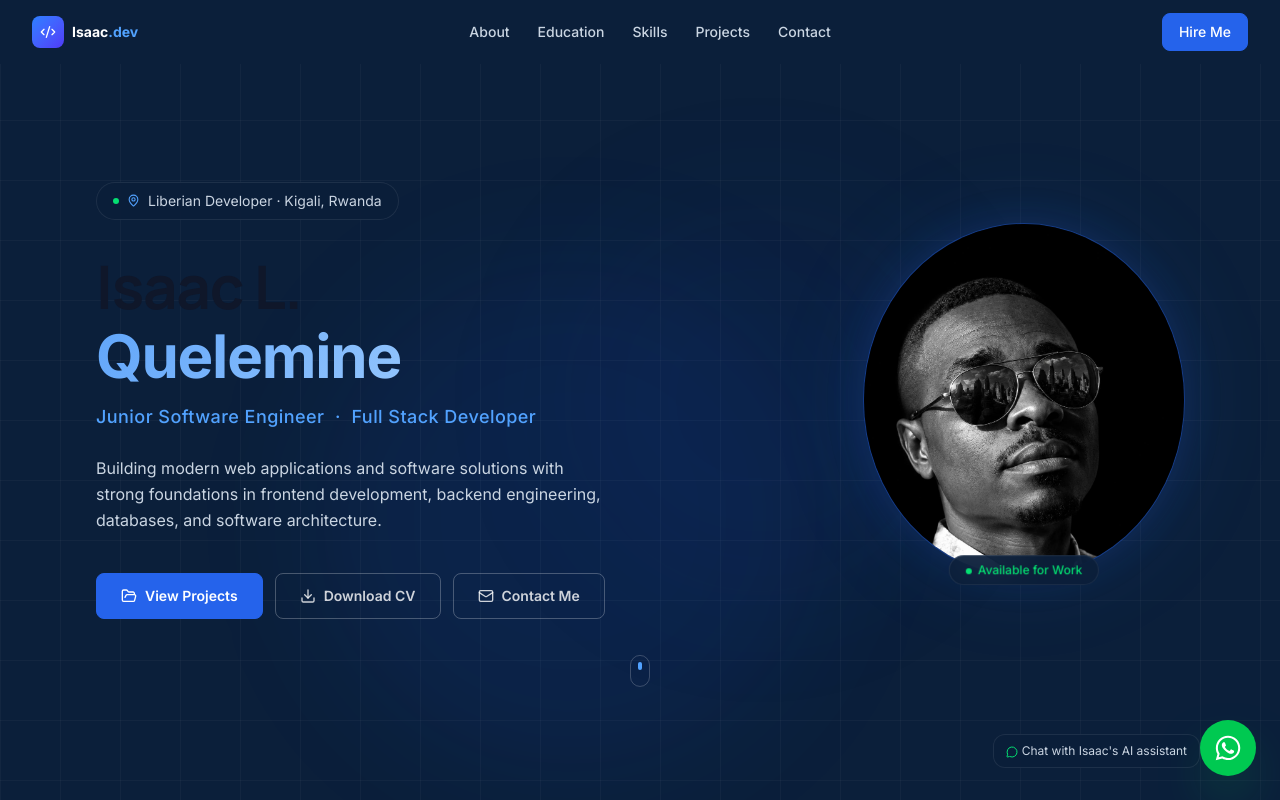
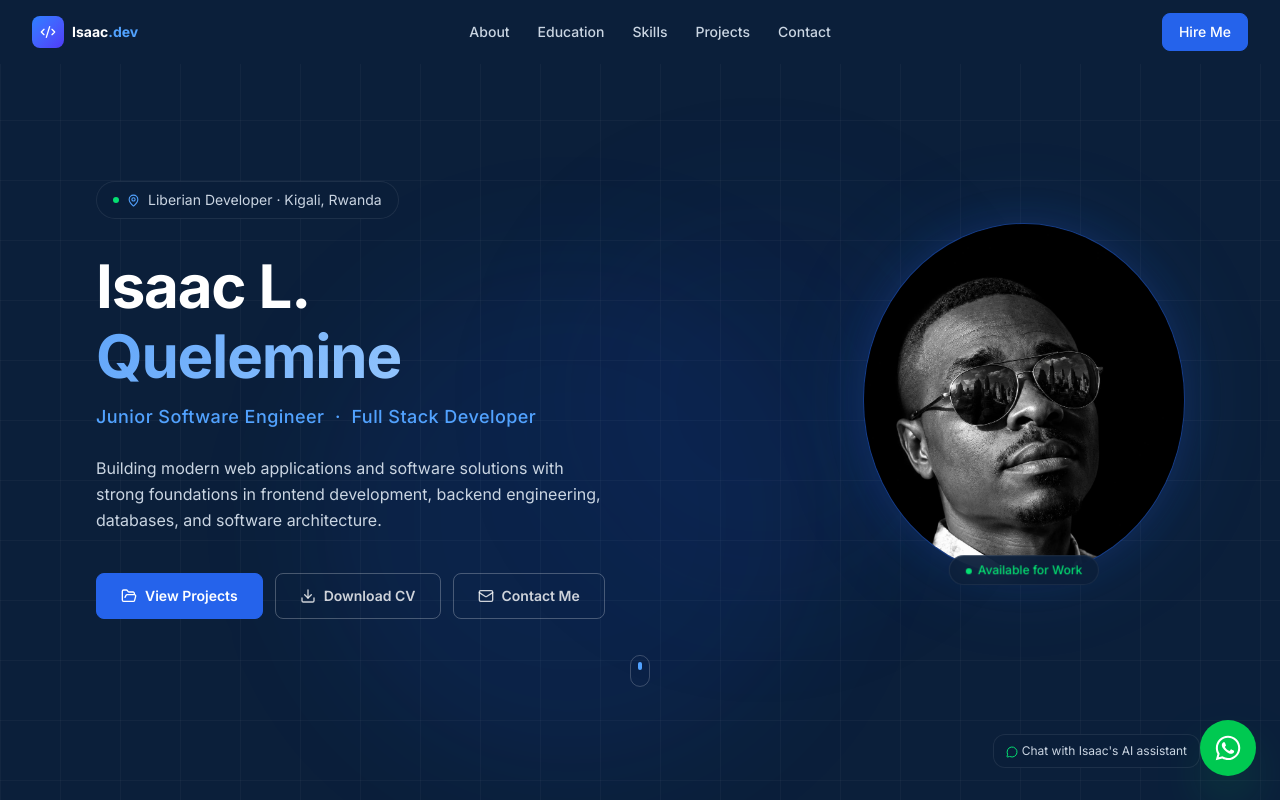
Before and after one commit to quelemine/Quelemine-Portfolio, a Next.js app: page / in a window 1280 px wide. Shown: the top 800 px of the page. Built offline with nearby package versions, Linux system fonts and the light colour scheme.

Commit message:
fix: explicitly wrap Isaac L. in text-white span to prevent gradient bleed

```diff
--- a/components/Hero/index.tsx
+++ b/components/Hero/index.tsx
@@ -40,7 +40,7 @@ export default function Hero() {
               transition={{ duration: 0.6, delay: 0.1 }}
               className="text-5xl sm:text-6xl font-bold text-white mb-3 leading-[1.1] tracking-tight"
             >
-              Isaac L.{" "}
+              <span className="text-white">Isaac L.</span>{" "}
               <span className="gradient-text-hero">Quelemine</span>
             </motion.h1>
 
```
